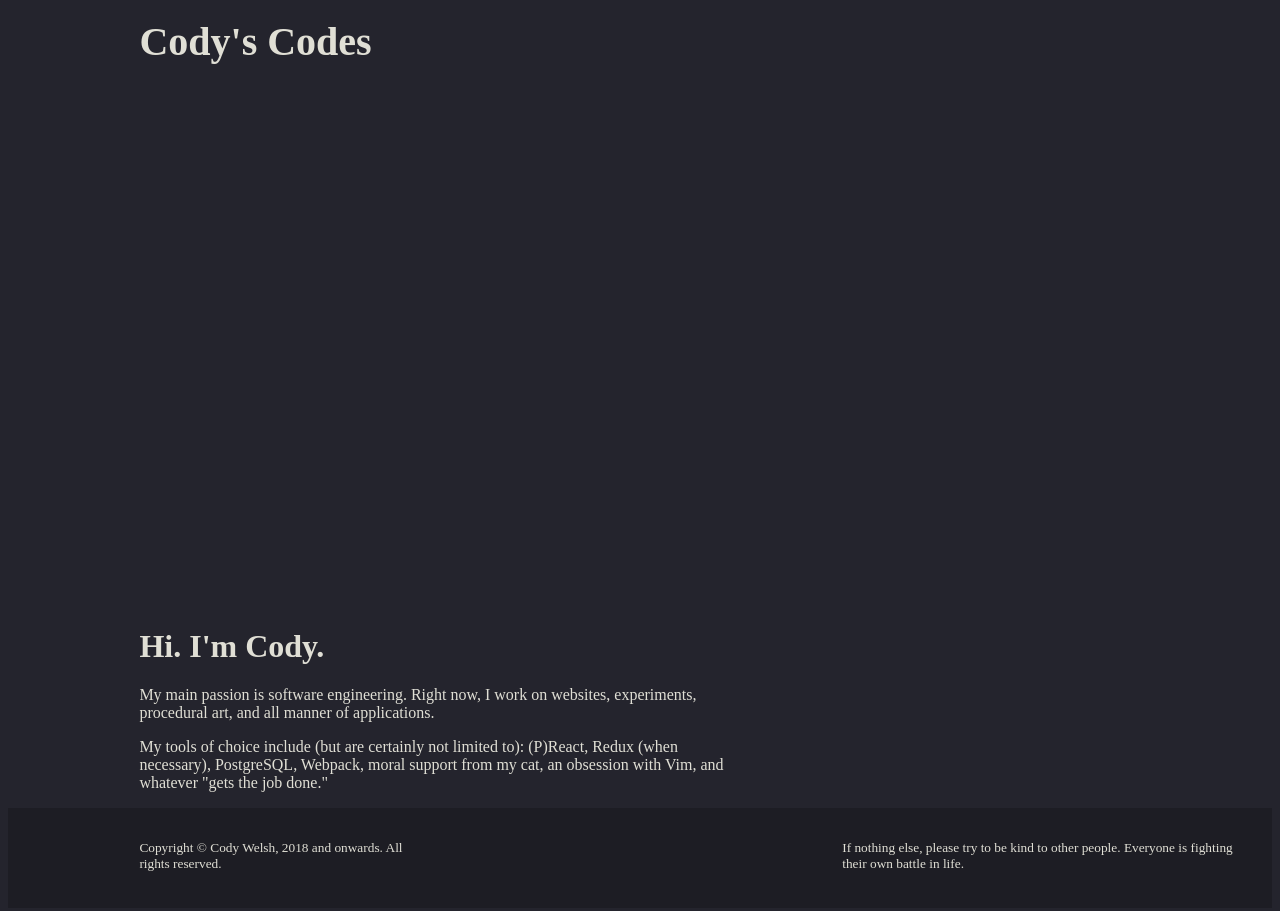
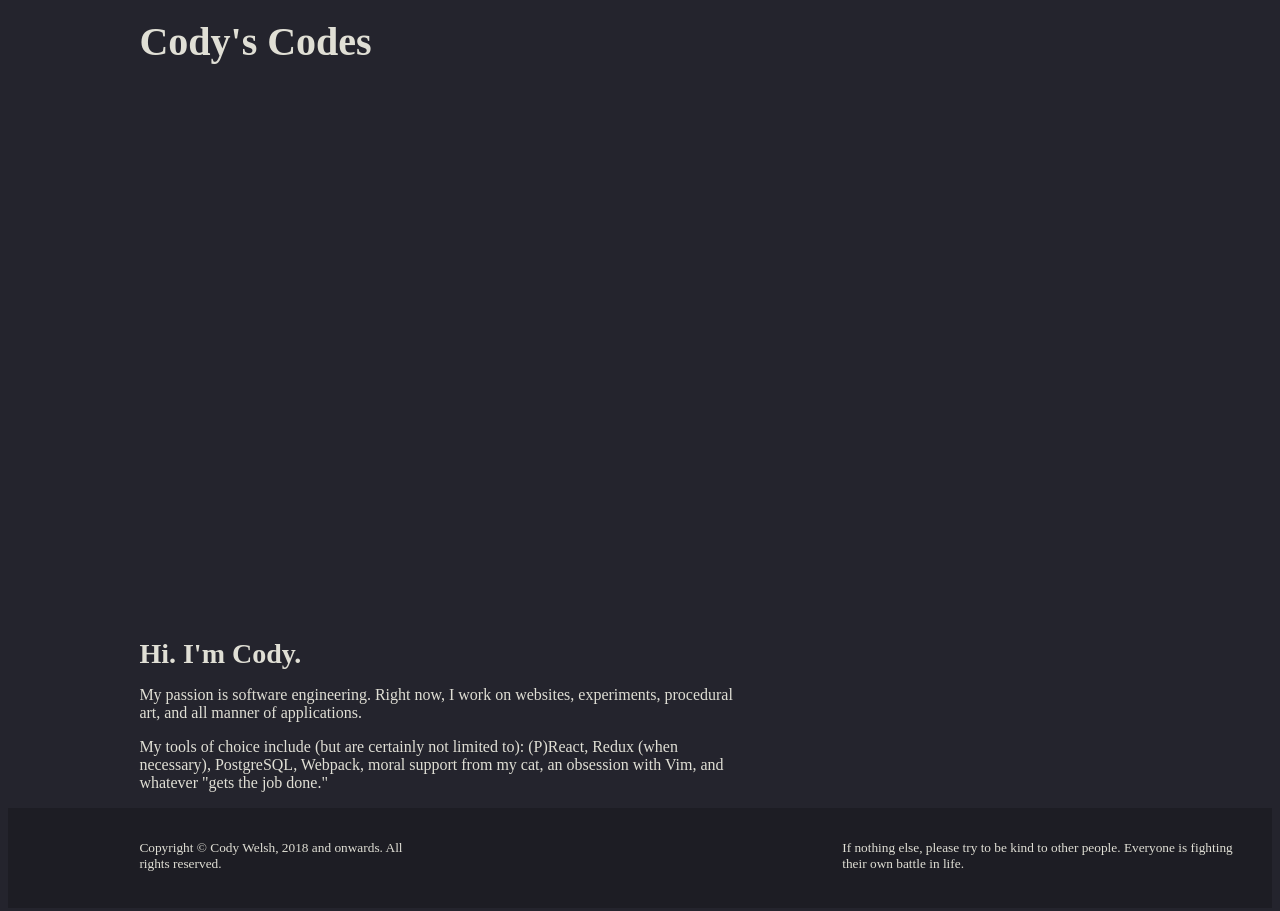
Before and after one commit to CWelshE/cwelshesite, a Gatsby site: page / in a window 1280 px wide. Built offline with nearby package versions, Linux system fonts and the light colour scheme; Gatsby itself is replaced by a stand-in of ours.

Commit message:
chore(Text): Header

```diff
--- a/src/pages/index.js
+++ b/src/pages/index.js
@@ -1,12 +1,13 @@
 import React from 'react';
 
 import Layout from '../components/layout';
+import text from '../constants/text';
 
 const IndexPage = () => (
   <Layout>
-    <h1>Hi. I&apos;m Cody.</h1>
+    <h2 className={text.subheader}>Hi. I&apos;m Cody.</h2>
     <p>
-      My main passion is software engineering. Right now, I work on websites,
+      My passion is software engineering. Right now, I work on websites,
       experiments, procedural art, and all manner of applications.
     </p>
     <p>
```
